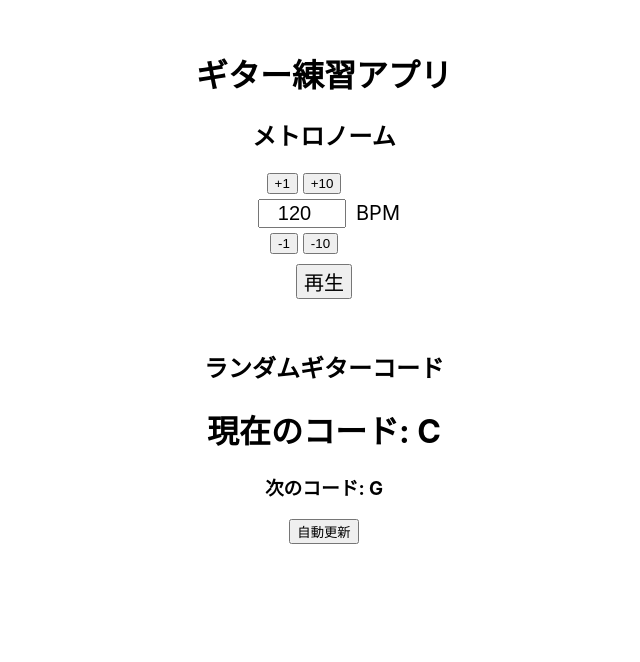
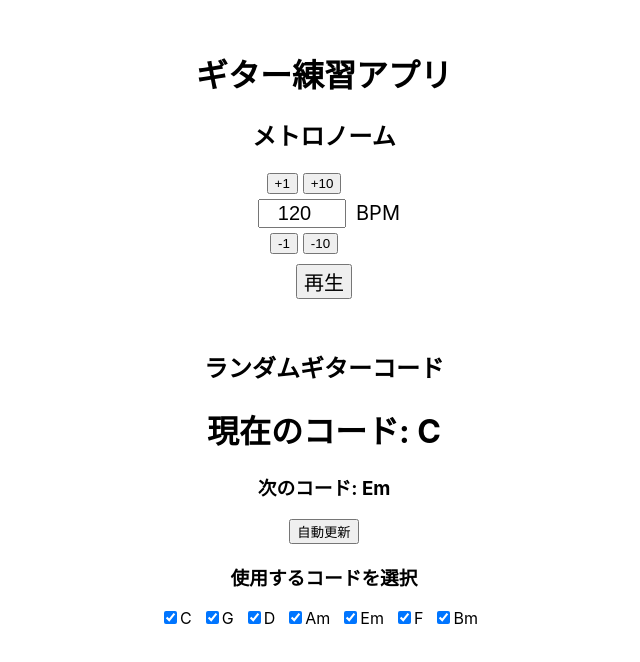
Before and after one commit to yoshii-hideaki/guitar_app, a React (Create React App) app: page / in a window 1280 px wide. Shown: the top 662 px of the page, without its empty margins (316-956 px from the left). Built offline with nearby package versions, Linux system fonts and the light colour scheme; no server answers.

Commit message:
add_select_chords

```diff
--- a/src/components/chord_display.js
+++ b/src/components/chord_display.js
@@ -1,38 +1,43 @@
-import React, { useState, useEffect } from "react";
+import React, { useState, useEffect, useCallback } from "react";
 import { useBpm } from "./BpmContext";
 
-const numBeatsPerMeasure = 4; // 1小節あたりの拍数
+const allChords = ["C", "G", "D", "Am", "Em", "F", "Bm"];
+const numBeatsPerMeasure = 4;
 
 function ChordDisplay() {
-  const { bpm } = useBpm(); // Context から BPM を取得
+  const { bpm } = useBpm();
   const [chord, setChord] = useState("C");
-  const [nextChord, setNextChord] = useState("G"); // 次のコードを管理
+  const [nextChord, setNextChord] = useState("G");
   const [isPlaying, setIsPlaying] = useState(false);
+  const [selectedChords, setSelectedChords] = useState([...allChords]);
 
-  const getRandomChord = async () => {
-    const response = await fetch("http://127.0.0.1:5001/random_chord");
-    const data = await response.json();
-    return data.chord; // 取得したコードを返す
-  };
+  // getRandomChord を useCallback でメモ化
+  const getRandomChord = useCallback(() => {
+    if (selectedChords.length === 0) return "N/A";
+    return selectedChords[Math.floor(Math.random() * selectedChords.length)];
+  }, [selectedChords]);
 
   useEffect(() => {
     if (!isPlaying) return;
 
-    const updateChord = async () => {
-      setChord(nextChord); // 次のコードを現在のコードにセット
-      const newNextChord = await getRandomChord(); // 新しい次のコードを取得
-      setNextChord(newNextChord);
+    const updateChord = () => {
+      setChord(nextChord);
+      setNextChord(getRandomChord());
     };
 
     const interval = setInterval(updateChord, (60 / bpm) * numBeatsPerMeasure * 1000);
+    return () => clearInterval(interval);
+  }, [bpm, isPlaying, nextChord, getRandomChord]); // ここで getRandomChord を依存に追加
 
-    return () => clearInterval(interval);
-  }, [bpm, isPlaying, nextChord]);
+  useEffect(() => {
+    setNextChord(getRandomChord());
+  }, [selectedChords, getRandomChord]);
 
-  // 初回に次のコードを取得しておく
-  useEffect(() => {
-    getRandomChord().then(setNextChord);
-  }, []);
+  const toggleChordSelection = (chord) => {
+    setSelectedChords((prev) =>
+      prev.includes(chord) ? prev.filter((c) => c !== chord) : [...prev, chord]
+    );
+  };
 
   return (
     <div style={{ textAlign: "center", marginTop: "50px" }}>
@@ -42,6 +47,20 @@ function ChordDisplay() {
       <button onClick={() => setIsPlaying(!isPlaying)}>
         {isPlaying ? "停止" : "自動更新"}
       </button>
+
+      <h3>使用するコードを選択</h3>
+      <div>
+        {allChords.map((ch) => (
+          <label key={ch} style={{ marginRight: "10px" }}>
+            <input
+              type="checkbox"
+              checked={selectedChords.includes(ch)}
+              onChange={() => toggleChordSelection(ch)}
+            />
+            {ch}
+          </label>
+        ))}
+      </div>
     </div>
   );
 }
```
Also changed, not shown: 1 other file (tests, documents, lock files or other folders).
